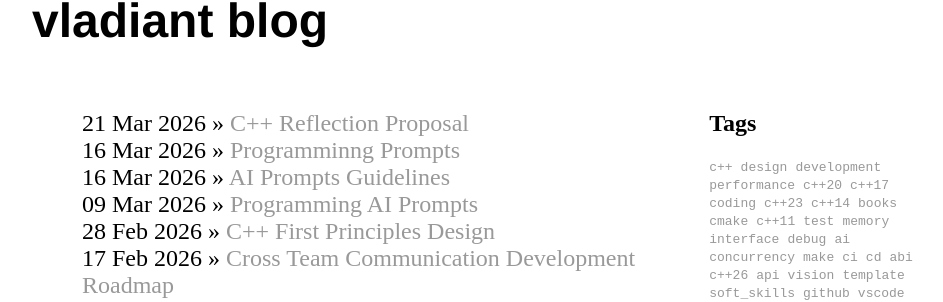
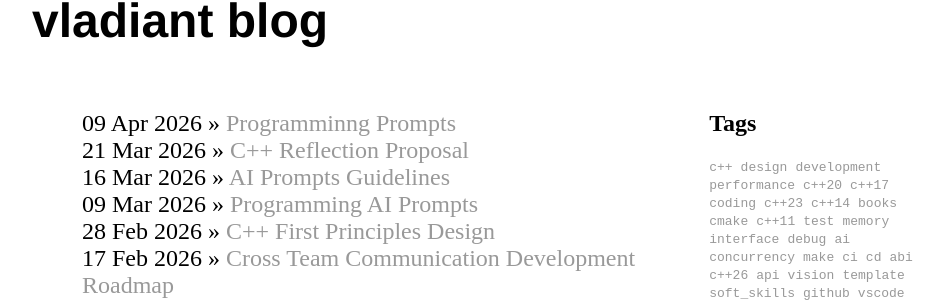
Before and after one commit to vladiant/vladiant.github.io, a Jekyll site: the page built from blog/index.html, in a window 1280 px wide and 900 px high. Shown: the part 117-419 px from the top of the window, without its empty margins (160-1103 px from the left). Built offline with Jekyll 4.4.1, drawn with Linux system fonts in a browser that asks for light colours.

Commit message:
Fix post date

```diff
--- a/_posts/2026-04-09-programming-prompts.md
+++ b/_posts/2026-04-09-programming-prompts.md
@@ -1,7 +1,7 @@
 ---
 layout: post
 title: "Programminng Prompts"
-date: 2026-03-16
+date: 2026-04-09
 tags: ai
 ---
 
```
